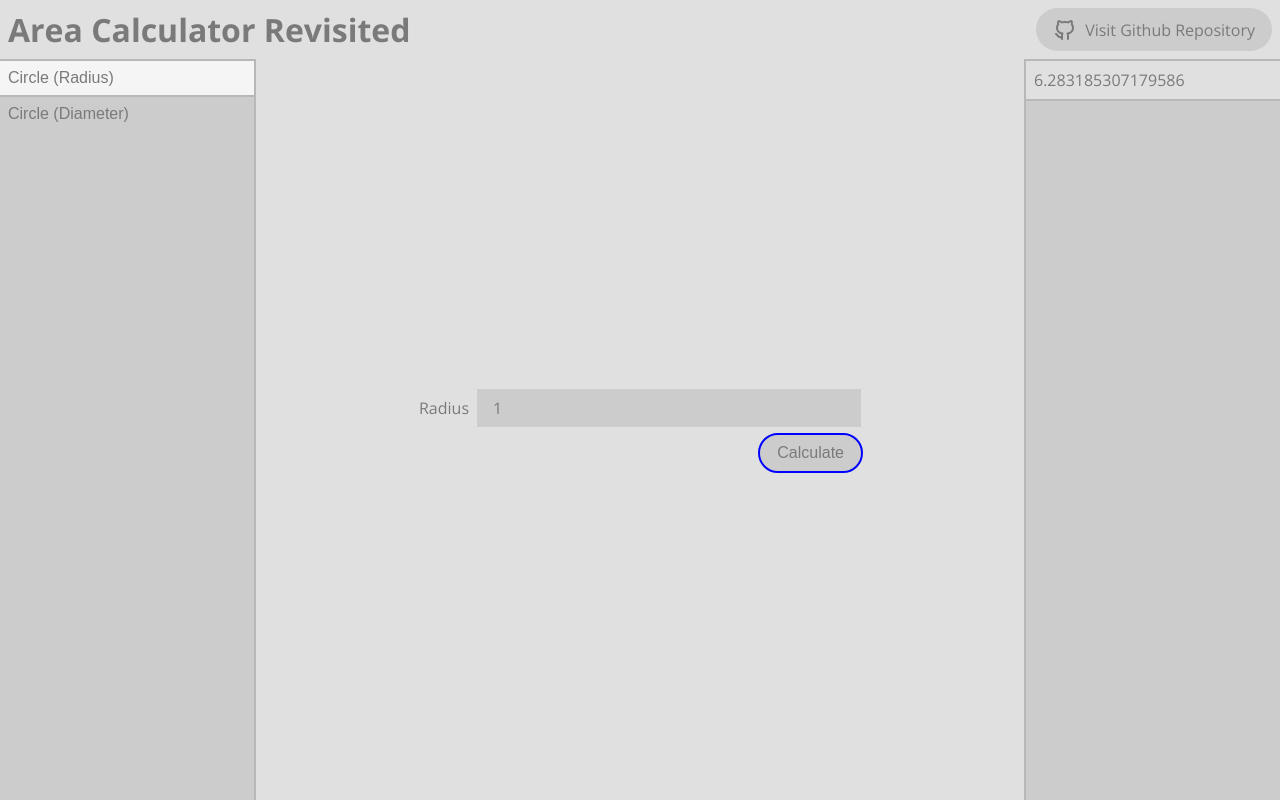
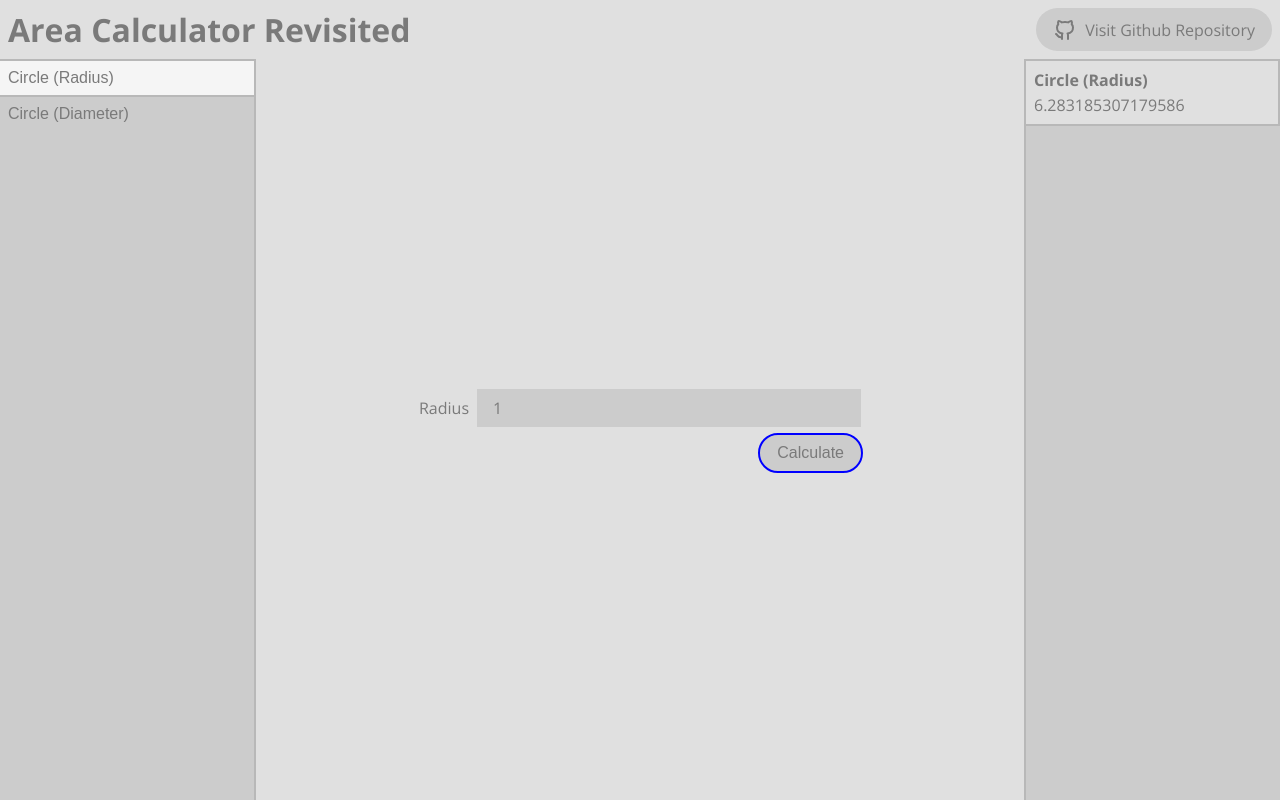
Before and after one commit to hildergill/area-calculator-revisited, a React (Vite) app: page / in a window 1280 px wide. Both pictures are taken after a click on the input "Calculate". Built offline with nearby package versions, Linux system fonts and the light colour scheme.

Commit message:
Completed the ResultBox stylesheets stuff

```diff
--- a/src/components/App.tsx
+++ b/src/components/App.tsx
@@ -17,8 +17,8 @@ const App = () => {
 		shapeSelectorRef.current?.focus();
 	};
 
-	const onSubmitCalculatorForm = (area: number) => {
-		const tempResultBox: JSX.Element = <ResultBox key={resultBoxList.length} area={area} />;
+	const onSubmitCalculatorForm = (area: number, shapeName: string) => {
+		const tempResultBox: JSX.Element = <ResultBox key={resultBoxList.length} shapeName={shapeName} area={area} />;
 
 		setResultBoxList([...resultBoxList, tempResultBox]);
 	};
--- a/src/components/CalculatorForm.tsx
+++ b/src/components/CalculatorForm.tsx
@@ -6,7 +6,7 @@ import CalculatorFormStyle from "../styles/CalculatorForm.module.scss";
 import ButtonStyles from "../styles/generic/Button.module.scss";
 
 type OnSubmitCalculatorForm = {
-	(area: number): void;
+	(area: number, shapeName: string): void;
 };
 
 type CalculatorFormProps = {
@@ -21,7 +21,7 @@ const CalculatorForm = (props: CalculatorFormProps) => {
 
 	const { t } = useTranslation();
 
-	const { getCalculatorForm, calculateArea } = Object.values(ShapeCollection)[activeIndex];
+	const { getCalculatorForm, calculateArea, getShapeName } = Object.values(ShapeCollection)[activeIndex];
 
 	const onSubmitCalculatorFormHandler: FormEventHandler = (event: FormEvent) => {
 		event.preventDefault();
@@ -34,7 +34,7 @@ const CalculatorForm = (props: CalculatorFormProps) => {
 		const objectToParse: string = "{" + inputObjectString.join(",") + "}",
 			inputObject = JSON.parse(objectToParse);
 
-		if (onSubmit) onSubmit(calculateArea(inputObject));
+		if (onSubmit) onSubmit(calculateArea(inputObject), getShapeName(t));
 	};
 
 	return (
--- a/src/components/ResultBox.tsx
+++ b/src/components/ResultBox.tsx
@@ -1,14 +1,16 @@
-import ResultBoxStyles from "../styles/ResultBox.module.scss";
+import ResultListStyles from "../styles/ResultList.module.scss";
 
 type ResultBoxProps = {
+	shapeName: string;
 	area: number;
 };
 
 const ResultBox = (props: ResultBoxProps) => {
-	const { area }: ResultBoxProps = props;
+	const { area, shapeName }: ResultBoxProps = props;
 
 	return (
-		<div className={ResultBoxStyles.resultBox}>
+		<div className={ResultListStyles.resultBox}>
+			<strong>{shapeName}</strong>
 			<p>{area}</p>
 		</div>
 	);
--- a/src/components/ResultsList.tsx
+++ b/src/components/ResultsList.tsx
@@ -1,4 +1,5 @@
 import SidePanelStyles from "../styles/generic/SidePanel.module.scss";
+import ResultListStyles from "../styles/ResultList.module.scss";
 
 type ResultsListProps = {
 	resultsBoxList: JSX.Element[];
@@ -7,7 +8,7 @@ type ResultsListProps = {
 const ResultsList = (props: ResultsListProps) => {
 	const { resultsBoxList }: ResultsListProps = props;
 
-	const resultsListClassName: string = [SidePanelStyles.sidePanel, SidePanelStyles.sidePanelRight].join(" ");
+	const resultsListClassName: string = [SidePanelStyles.sidePanel, SidePanelStyles.sidePanelRight, ResultListStyles.resultList].join(" ");
 
 	return <output className={resultsListClassName}>{resultsBoxList}</output>;
 };
--- a/src/styles/ResultBox.module.scss
+++ /dev/null
@@ -1,7 +0,0 @@
-@use "./constants.scss";
-
-.resultBox {
-	padding: 0.5rem;
-	border-bottom: constants.$presets-border;
-	background-color: map-get(constants.$colors-background, "base");
-}
--- /dev/null
+++ b/src/styles/ResultList.module.scss
@@ -0,0 +1,15 @@
+@use "./constants.scss";
+
+.resultList {
+	overflow-y: scroll;
+
+	.resultBox {
+		padding: 0.5rem;
+		border-bottom: constants.$presets-border;
+		border-right: constants.$presets-border;
+		background-color: map-get(constants.$colors-background, "base");
+		display: flex;
+		flex-direction: column;
+		gap: 0.2rem;
+	}
+}
```
